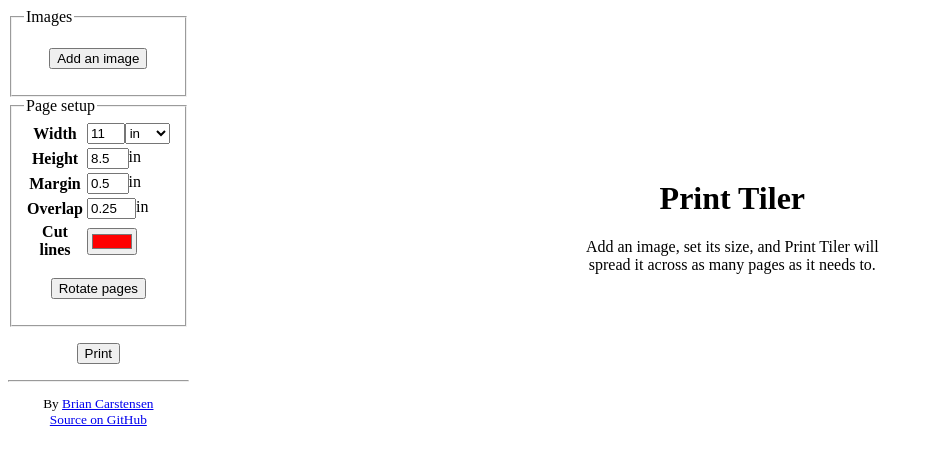
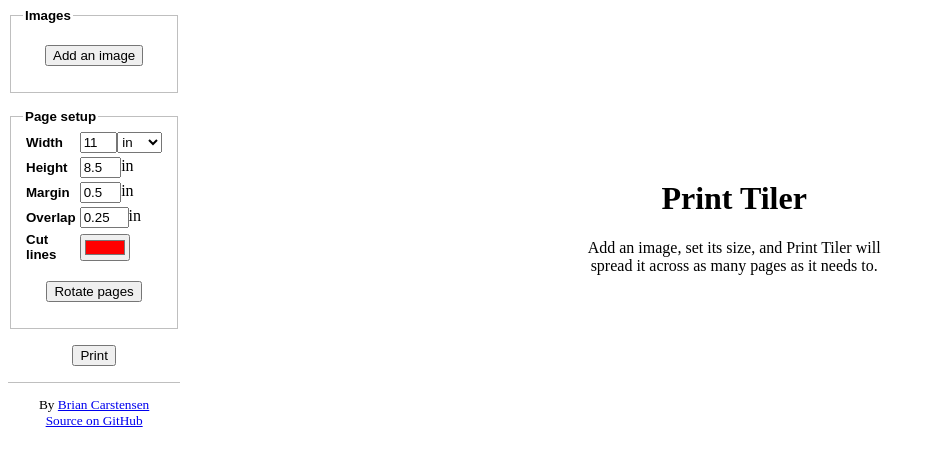
Before and after one commit to brian-c/print-tiler, a Vue app: page / in a window 1280 px wide. Shown: the top 466 px of the page, without its empty margins (0-936 px from the left). Built offline with nearby package versions, Linux system fonts and the light colour scheme.

Commit message:
Tweak some styles

```diff
--- a/src/App.vue
+++ b/src/App.vue
@@ -1,7 +1,7 @@
 <script setup lang="ts">
 import ImagesList from './ImagesList.vue';
 import { images } from './lib/app-state';
-import media from './media.module.css';
+import utility from './utility.module.css';
 import PageSetup from './PageSetup.vue';
 import TiledOutput from './TiledOutput.vue';
 
@@ -12,7 +12,7 @@ function handlePrintClick() {
 
 <template>
 	<div class="layout">
-		<div class="controls" :class="media['screenOnly']">
+		<div class="controls" :class="utility['screenOnly']">
 			<ImagesList />
 			<PageSetup />
 
@@ -44,7 +44,7 @@ function handlePrintClick() {
 	.layout {
 		display: flex;
 		flex-wrap: wrap;
-		gap: 4px;
+		gap: 1rem;
 	}
 
 	.controls {
--- a/src/TiledOutput.vue
+++ b/src/TiledOutput.vue
@@ -4,7 +4,7 @@ import { images, pageSetup } from './lib/app-state';
 import { createDragHandler, getSvgPoint } from './lib/create-drag-handler';
 import { pressedKeys } from './lib/pressed-keys';
 import startViewTransition from './lib/start-view-transition';
-import media from './media.module.css';
+import utility from './utility.module.css';
 
 const bbox = computed(() => {
 	const bounds = Array.from(images).reduce((current, file) => {
@@ -176,7 +176,7 @@ const normalizedImages = computed(() => {
 </script>
 
 <template>
-	<fieldset :class="media['screenOnly']">
+	<fieldset :class="utility['screenOnly']">
 		<legend>Output</legend>
 
 		<div class="sheets">
@@ -232,7 +232,7 @@ const normalizedImages = computed(() => {
 		</div>
 	</fieldset>
 
-	<div :class="media['printOnly']">
+	<div :class="utility['printOnly']">
 		<template v-for="_y, y in tiles.down" :key="y">
 			<template v-for="_x, x in tiles.across" :key="x">
 				<svg
--- /dev/null
+++ b/src/global.css
@@ -0,0 +1,22 @@
+hr {
+	border: 1px solid #8888;
+	border-width: 1px 0 0 0;
+
+}
+
+fieldset {
+	border: 1px solid #8888;
+}
+
+fieldset + fieldset {
+	margin-block-start: 1rem;
+}
+
+legend {
+	font: bold smaller sans-serif;
+}
+
+th {
+	font: bold smaller sans-serif;
+	text-align: start;
+}
--- a/src/main.ts
+++ b/src/main.ts
@@ -1,5 +1,6 @@
 import { createApp } from 'vue';
 import App from './App.vue';
+import './global.css';
 
 const appRoot = document.getElementById('app');
 if (!appRoot) throw new Error('Missing #app');
```
Also changed, not shown: src/utility.module.css (renamed from src/media.module.css).
